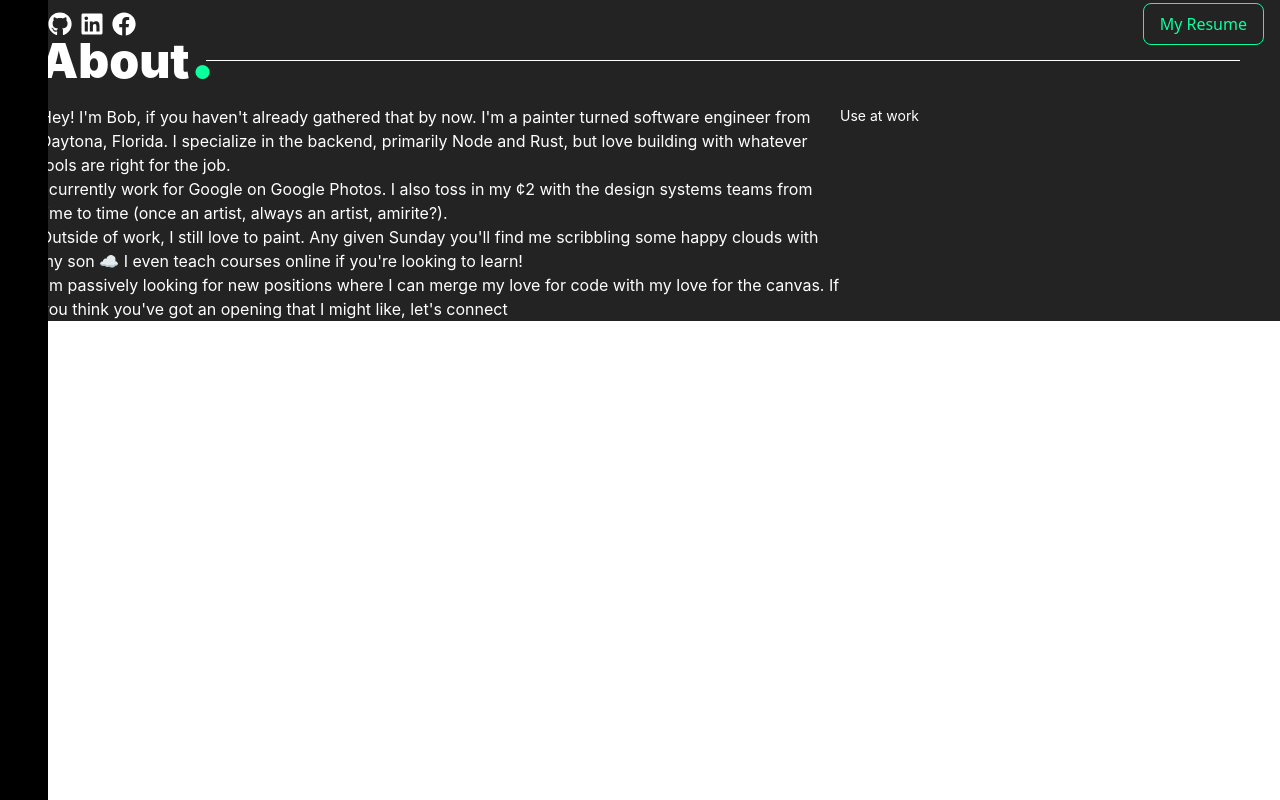
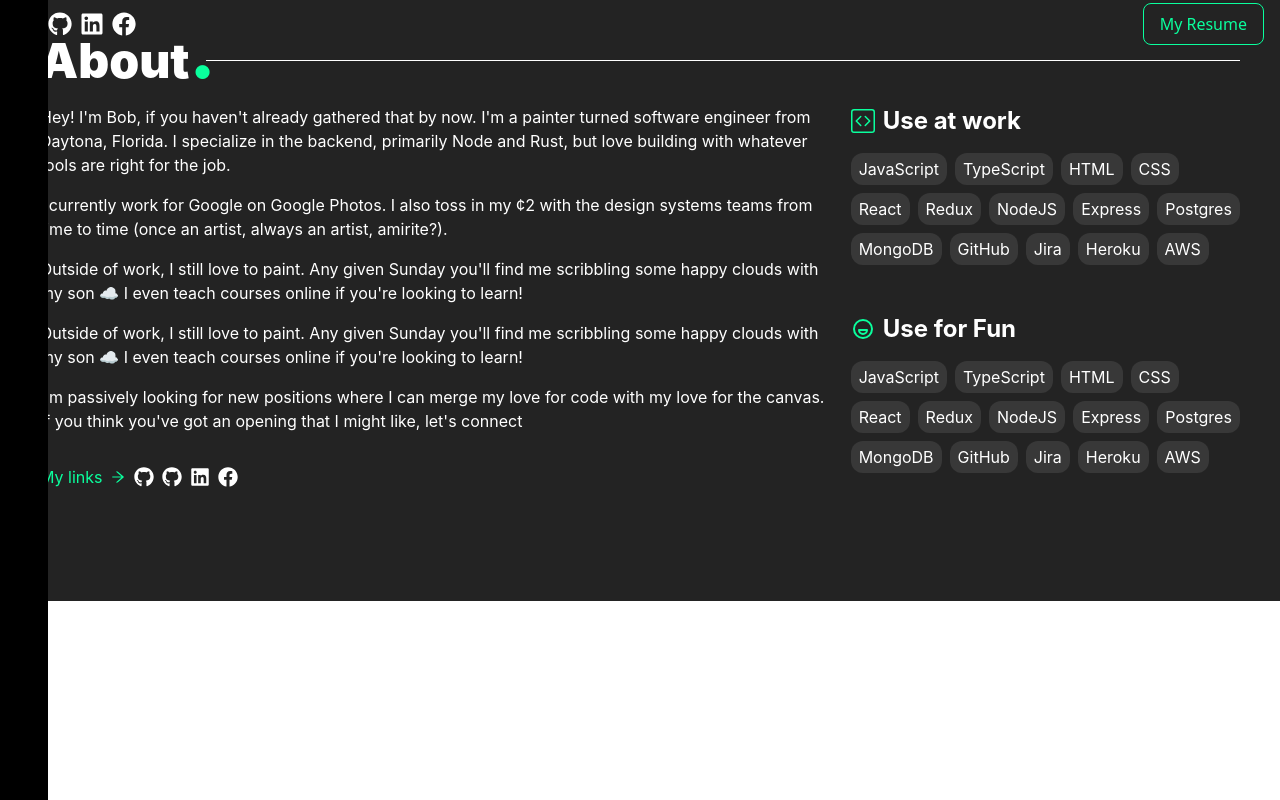
Before and after one commit to sajidhasan007/portfolio, a Next.js app: page /components/About in a window 1280 px wide. Built offline with nearby package versions, Linux system fonts and the light colour scheme.

Commit message:
add about section

```diff
--- a/pages/components/About.tsx
+++ b/pages/components/About.tsx
@@ -1,32 +1,19 @@
 import { Col, Row } from "antd";
 import React from "react";
+import { BsCodeSquare } from "react-icons/bs";
+import { TbBrandFunimation } from "react-icons/tb";
+import { AiOutlineArrowRight } from "react-icons/ai";
+import { mySocialLinks } from "../layouts/RootLayout";
+import Link from "next/link";
+import { AddAnimation } from "../components";
+import TitleComponent from "./TitleComponent";
 
 const About = () => {
   return (
     <div>
-      <Row>
-        <Col
-          xs={{ span: 24 }}
-          sm={{ span: 24 }}
-          md={{ span: 24 }}
-          lg={{ span: 3 }}
-        >
-          <div className="title-style">
-            About<span className="dot">.</span>
-          </div>
-        </Col>
-        <Col
-          className="w-full flex justify-center items-center"
-          xs={{ span: 24 }}
-          sm={{ span: 24 }}
-          md={{ span: 24 }}
-          lg={{ span: 21 }}
-        >
-          <div className="bg-white h-[1px] w-full ml-4 mt-4"></div>
-        </Col>
-      </Row>
+      <TitleComponent />
       <div>
-        <Row>
+        <Row gutter={[16, 16]}>
           <Col
             xs={{ span: 24 }}
             sm={{ span: 24 }}
@@ -34,39 +21,109 @@ const About = () => {
             lg={{ span: 16 }}
           >
             <div className="text-base">
-              <p>
-                Hey! I'm Bob, if you haven't already gathered that by now. I'm a
-                painter turned software engineer from Daytona, Florida. I
+              <AddAnimation>
+                <p className="mb-4">
+                  Hey! I'm Bob, if you haven't already gathered that by now. I'm
+                  a painter turned software engineer from Daytona, Florida. I
                   specialize in the backend, primarily Node and Rust, but love
                   building with whatever tools are right for the job.
                 </p>
-              <p>
-                I currently work for Google on Google Photos. I also toss in my
-                ¢2 with the design systems teams from time to time (once an
+              </AddAnimation>
+              <AddAnimation>
+                <p className="mb-4">
+                  I currently work for Google on Google Photos. I also toss in
+                  my ¢2 with the design systems teams from time to time (once an
                   artist, always an artist, amirite?).
                 </p>
-              <p>
-                Outside of work, I still love to paint. Any given Sunday you'll
-                find me scribbling some happy clouds with my son ☁️ I even teach
-                courses online if you're looking to learn!
+              </AddAnimation>
+              <AddAnimation>
+                <p className="mb-4">
+                  Outside of work, I still love to paint. Any given Sunday
+                  you'll find me scribbling some happy clouds with my son ☁️ I
+                  even teach courses online if you're looking to learn!
                 </p>
-              <p>
+              </AddAnimation>
+
+              <AddAnimation>
+                <p className="mb-4">
+                  Outside of work, I still love to paint. Any given Sunday
+                  you'll find me scribbling some happy clouds with my son ☁️ I
+                  even teach courses online if you're looking to learn!
+                </p>
+              </AddAnimation>
+              <AddAnimation>
+                <p className="mb-4">
                   I'm passively looking for new positions where I can merge my
                   love for code with my love for the canvas. If you think you've
                   got an opening that I might like, let's connect
                 </p>
+              </AddAnimation>
+
+              <AddAnimation>
+                <div className="flex gap-2 items-center mt-4">
+                  <p className="flex items-center gap-2 text-primary ">
+                    My links <AiOutlineArrowRight />
+                  </p>
+                  <div className="flex gap-2">
+                    {mySocialLinks.map((item: any) => (
+                      <Link
+                        href={item.link}
+                        target="_blank"
+                        className="text-xl hover:text-primary"
+                      >
+                        {item.icon}
+                      </Link>
+                    ))}
+                  </div>
+                </div>
+              </AddAnimation>
             </div>
           </Col>
           <Col
-            className=""
             xs={{ span: 24 }}
             sm={{ span: 24 }}
             md={{ span: 24 }}
             lg={{ span: 8 }}
           >
             <div>
+              <div className="mb-12">
+                <AddAnimation>
+                  <div className="flex gap-2 items-center mb-4 text-2xl">
+                    <span className="text-primary">
+                      <BsCodeSquare />
+                    </span>
+                    <h3 className="font-bold ">Use at work</h3>
+                  </div>
+                </AddAnimation>
+                <AddAnimation>
+                  <div className="flex gap-2 flex-wrap">
+                    {workSkill.map((item: string) => (
+                      <div className="bg-[#383838] rounded-xl w-auto px-2 py-1 text-base ">
+                        {item}
+                      </div>
+                    ))}
+                  </div>
+                </AddAnimation>
+              </div>
+
               <div>
-                <h3>Use at work</h3>
+                <AddAnimation>
+                  <div className="flex gap-2 items-center mb-4 text-2xl">
+                    <span className="text-primary">
+                      <TbBrandFunimation />
+                    </span>
+                    <h3 className="font-bold ">Use for Fun</h3>
+                  </div>
+                </AddAnimation>
+                <AddAnimation>
+                  <div className="flex gap-2 flex-wrap">
+                    {workSkill.map((item: string) => (
+                      <div className="bg-[#383838] rounded-xl w-auto px-2 py-1 text-base ">
+                        {item}
+                      </div>
+                    ))}
+                  </div>
+                </AddAnimation>
               </div>
             </div>
           </Col>
@@ -77,3 +134,20 @@ const About = () => {
 };
 
 export default About;
+
+const workSkill = [
+  "JavaScript",
+  "TypeScript",
+  "HTML",
+  "CSS",
+  "React",
+  "Redux",
+  "NodeJS",
+  "Express",
+  "Postgres",
+  "MongoDB",
+  "GitHub",
+  "Jira",
+  "Heroku",
+  "AWS",
+];
--- a/pages/components/HeroSection.tsx
+++ b/pages/components/HeroSection.tsx
@@ -1,7 +1,7 @@
 import { Col, Row } from "antd";
 import Link from "next/link";
 import React, { useEffect, useRef } from "react";
-import { AddAnimation } from ".";
+import { AddAnimation } from "../components";
 import { motion, useAnimation, useInView } from "framer-motion";
 
 const HeroSection = () => {
--- /dev/null
+++ b/pages/components/Project.tsx
@@ -0,0 +1,47 @@
+import { Col, Row } from "antd";
+import React from "react";
+import { BsCodeSquare } from "react-icons/bs";
+import { TbBrandFunimation } from "react-icons/tb";
+import { AiOutlineArrowRight } from "react-icons/ai";
+import { mySocialLinks } from "../layouts/RootLayout";
+import Link from "next/link";
+import { AddAnimation } from "../components";
+import TitleComponent from "./TitleComponent";
+
+const Project = () => {
+  return (
+    <div>
+      <TitleComponent />
+
+      <Row gutter={[16, 16]}>
+        <Col
+          xs={{ span: 24 }}
+          sm={{ span: 24 }}
+          md={{ span: 24 }}
+          lg={{ span: 12 }}
+        >
+          <h1>hello</h1>
+        </Col>
+      </Row>
+    </div>
+  );
+};
+
+export default Project;
+
+const workSkill = [
+  "JavaScript",
+  "TypeScript",
+  "HTML",
+  "CSS",
+  "React",
+  "Redux",
+  "NodeJS",
+  "Express",
+  "Postgres",
+  "MongoDB",
+  "GitHub",
+  "Jira",
+  "Heroku",
+  "AWS",
+];
--- /dev/null
+++ b/pages/components/TitleComponent.tsx
@@ -0,0 +1,36 @@
+import { Col, Row } from "antd";
+import { FC } from "react";
+
+type ITitleOrder = {
+  isReverse?: boolean;
+};
+
+const TitleComponent: FC<ITitleOrder> = ({ isReverse = false }) => {
+  return (
+    <Row>
+      <Col
+        xs={{ span: 24 }}
+        sm={{ span: 24 }}
+        md={{ span: 24 }}
+        lg={{ span: 3 }}
+        order={isReverse ? 1 : 0}
+      >
+        <div className="title-style">
+          About<span className="dot">.</span>
+        </div>
+      </Col>
+      <Col
+        className="w-full flex justify-center items-center"
+        xs={{ span: 24 }}
+        sm={{ span: 24 }}
+        md={{ span: 24 }}
+        lg={{ span: 21 }}
+        order={isReverse ? 0 : 1}
+      >
+        <div className={`bg-white h-[1px] w-full mt-4 ml-4`}></div>
+      </Col>
+    </Row>
+  );
+};
+
+export default TitleComponent;
--- a/pages/components/index.ts
+++ b/pages/components/index.ts
@@ -1,5 +1,6 @@
 import About from "./About";
 import { AddAnimation } from "./AddAnimation";
 import HeroSection from "./HeroSection";
+import Project from "./Project";
 
-export { HeroSection, AddAnimation, About };
+export { HeroSection, AddAnimation, About, Project };
--- a/pages/layouts/RootLayout.tsx
+++ b/pages/layouts/RootLayout.tsx
@@ -36,13 +36,14 @@ export const RootLayout: FC<RootLayoutProps> = ({ children }) => {
             </Link>
           </div>
           <main className="main-container">{children}</main>
+          <div className="mt-28 text-white"></div>
         </div>
       </div>
     </>
   );
 };
 
-const mySocialLinks = [
+export const mySocialLinks = [
   {
     icon: <FaGithub />,
     link: "https://github.com/sajidhasan007",
```
Also changed, not shown: pages/components/ProjectCard.tsx (added). Lines whose indentation alone changed are shown as unchanged.
